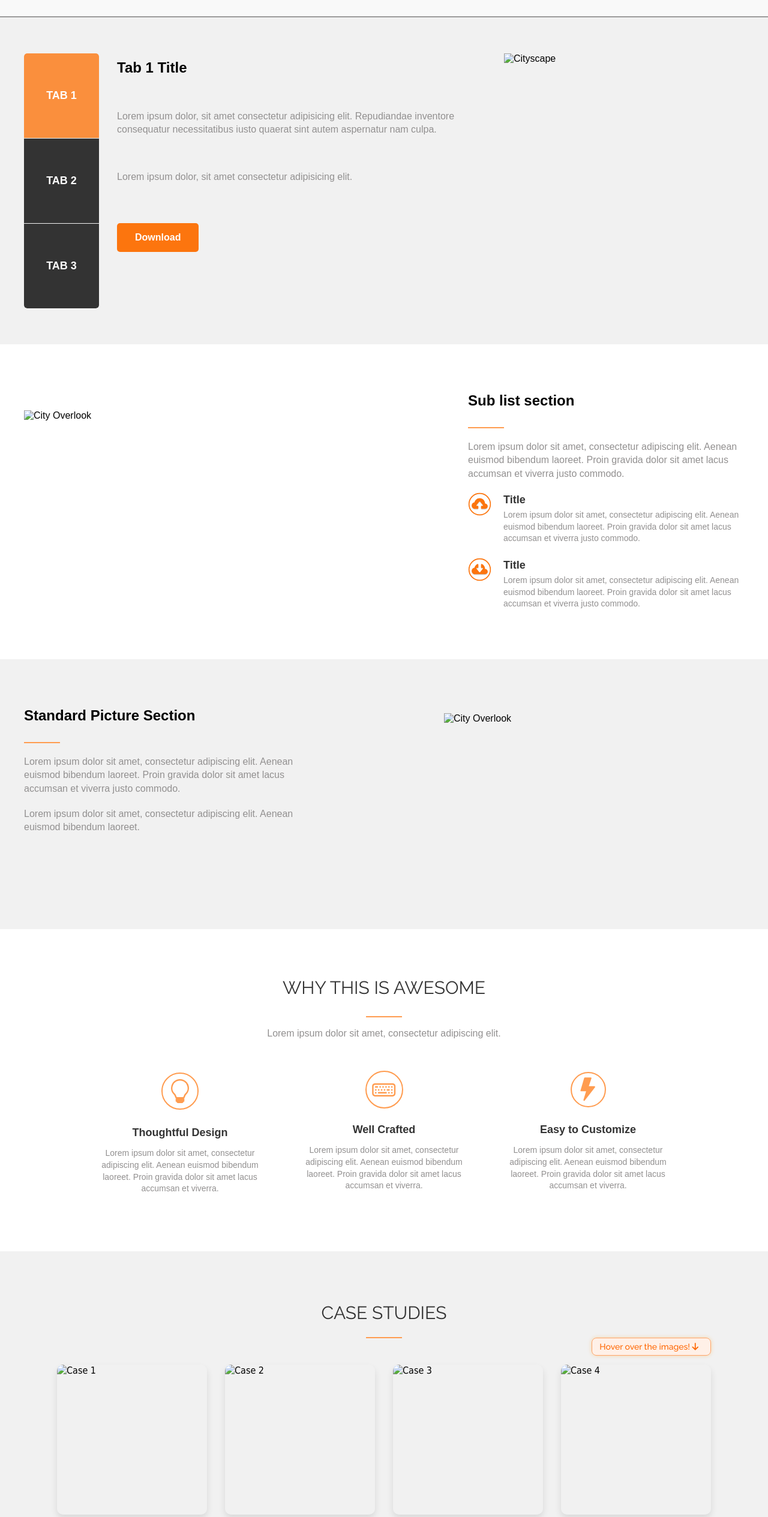
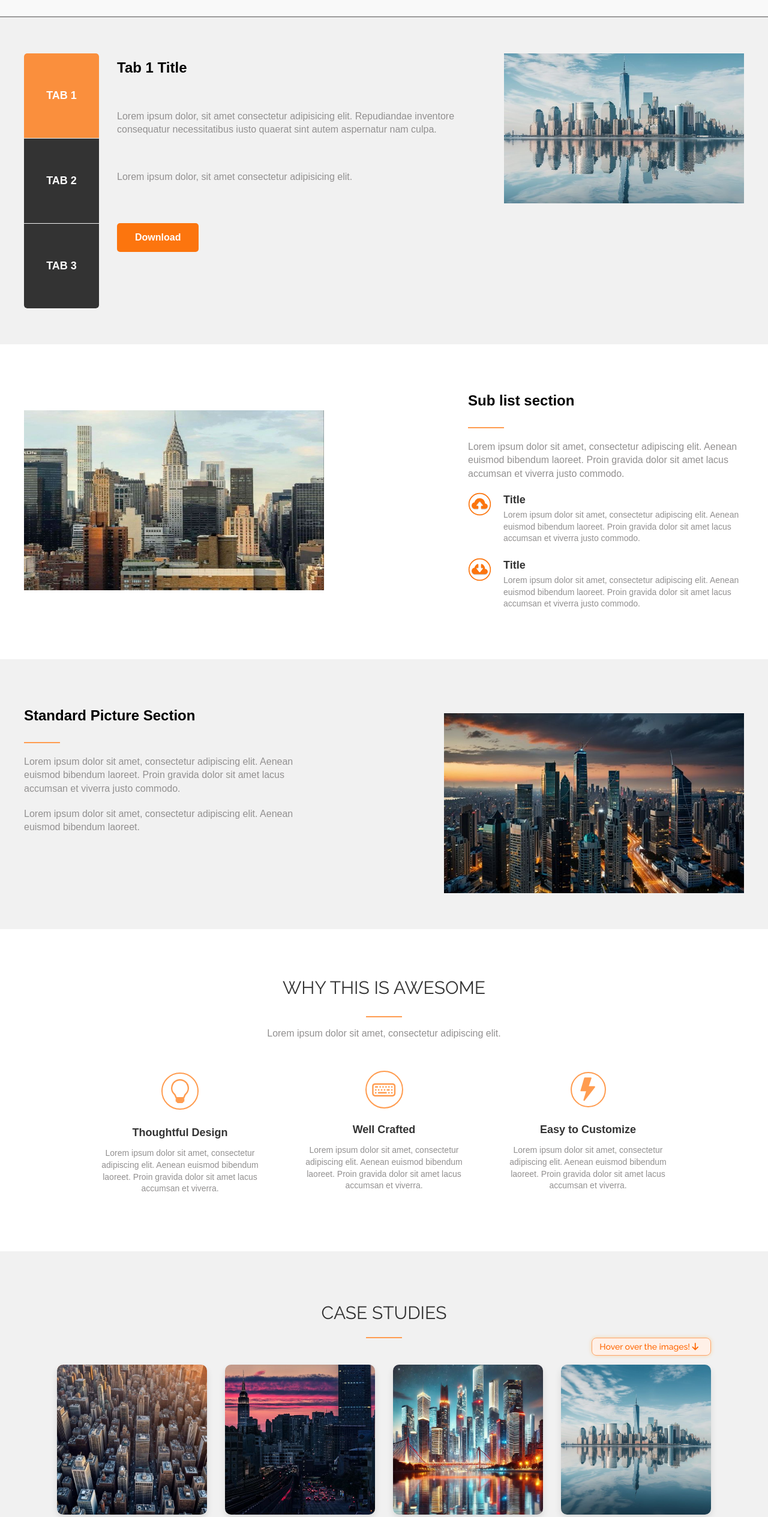
Before and after one commit to nancy-abduallh/AXIT-Website, a plain HTML site: page index.html in a window 1280 px wide. Shown: the part 951-3480 px from the top of the page at 60% size. Drawn offline with nearby package versions, Linux system fonts and the light colour scheme; files that its build step writes are made by us from their sources; a small style sheet from the web is missing.

Commit message:
Update index.html

```diff
--- a/index.html
+++ b/index.html
@@ -16,7 +16,7 @@
 
     <link
       rel="icon"
-      href="../website/images/favicon/favicon.ico"
+      href="images/favicon/favicon.ico"
       type="image/x-icon"
     />
     <link
@@ -43,7 +43,7 @@
   <body>
     <div id="preloader">
       <div id="preloader-content">
-        <img src="../website/images/AXIT.png" alt="Logo" id="preloader-logo" />
+        <img src="images/AXIT.png" alt="Logo" id="preloader-logo" />
         <h1 id="welcome-text">Welcome to Axit</h1>
       </div>
     </div>
@@ -300,7 +300,7 @@
               </div>
               <div class="taps-right">
                 <img
-                  src="../website/images/City Skyline Reflection.jpeg"
+                  src="images/City Skyline Reflection.jpeg"
                   alt="Cityscape"
                 />
               </div>
@@ -322,7 +322,7 @@
                 <button class="download-btn">Download</button>
               </div>
               <div class="taps-right">
-                <img src="../website/images/Skyscraper.jpeg" alt="Cityscape" />
+                <img src="images/Skyscraper.jpeg" alt="Cityscape" />
               </div>
             </div>
 
@@ -342,7 +342,7 @@
                 <button class="download-btn">Download</button>
               </div>
               <div class="taps-right">
-                <img src="../website/images/cityscape.jpeg" alt="Cityscape" />
+                <img src="images/cityscape.jpeg" alt="Cityscape" />
               </div>
             </div>
           </div>
@@ -354,7 +354,7 @@
       <div class="container">
         <div class="sub-list-content">
           <div class="sub-list-left">
-            <img src="../website/images/citylook2.jpeg" alt="City Overlook" />
+            <img src="images/citylook2.jpeg" alt="City Overlook" />
           </div>
           <div class="sub-list-right">
             <div class="sub-list-header">
@@ -495,7 +495,7 @@
       <div class="container">
         <div class="sub-picture-content">
           <div class="sub-picture-right">
-            <img src="../website/images/banner2.jpeg" alt="City Overlook" />
+            <img src="images/banner2.jpeg" alt="City Overlook" />
           </div>
           <div class="sub-picture-left">
             <div class="sub-picture-header">
@@ -644,11 +644,11 @@
           <div class="case-card">
             <div class="card-inner">
               <div class="card-front">
-                <img src="../website/images/citylook1.jpeg" alt="Case 1" />
+                <img src="images/citylook1.jpeg" alt="Case 1" />
               </div>
               <div class="card-back">
                 <img
-                  src="../website/images/citylook2.jpeg"
+                  src="images/citylook2.jpeg"
                   alt="Case 1 Details"
                 />
               </div>
@@ -657,11 +657,11 @@
           <div class="case-card">
             <div class="card-inner">
               <div class="card-front">
-                <img src="../website/images/citylook3.jpeg" alt="Case 2" />
+                <img src="images/citylook3.jpeg" alt="Case 2" />
               </div>
               <div class="card-back">
                 <img
-                  src="../website/images/citylook4.jpeg"
+                  src="images/citylook4.jpeg"
                   alt="Case 2 Details"
                 />
               </div>
@@ -670,11 +670,11 @@
           <div class="case-card">
             <div class="card-inner">
               <div class="card-front">
-                <img src="../website/images/City.jpeg" alt="Case 3" />
+                <img src="images/City.jpeg" alt="Case 3" />
               </div>
               <div class="card-back">
                 <img
-                  src="../website/images/city (2).jpeg"
+                  src="images/city (2).jpeg"
                   alt="Case 3 Details"
                 />
               </div>
@@ -684,13 +684,13 @@
             <div class="card-inner">
               <div class="card-front">
                 <img
-                  src="../website/images/City Skyline Reflection.jpeg"
+                  src="images/City Skyline Reflection.jpeg"
                   alt="Case 4"
                 />
               </div>
               <div class="card-back">
                 <img
-                  src="../website/images/banner2.jpeg"
+                  src="images/banner2.jpeg"
                   alt="Case 4 Details"
                 />
               </div>
@@ -1050,7 +1050,7 @@
             </div>
             <div class="testimonial-author">
               <div class="author-image">
-                <img src="../website/images/customer1.jpeg" alt="Customer" />
+                <img src="images/customer1.jpeg" alt="Customer" />
               </div>
               <div class="author-info">
                 <h4>Jeremy H.</h4>
@@ -1068,7 +1068,7 @@
             </div>
             <div class="testimonial-author">
               <div class="author-image">
-                <img src="../website/images/customer2.jpeg" alt="Customer" />
+                <img src="images/customer2.jpeg" alt="Customer" />
               </div>
               <div class="author-info">
                 <h4>John S.</h4>
@@ -1086,7 +1086,7 @@
             </div>
             <div class="testimonial-author">
               <div class="author-image">
-                <img src="../website/images/customer3.jpeg" alt="Customer" />
+                <img src="images/customer3.jpeg" alt="Customer" />
               </div>
               <div class="author-info">
                 <h4>Susan W.</h4>
```
